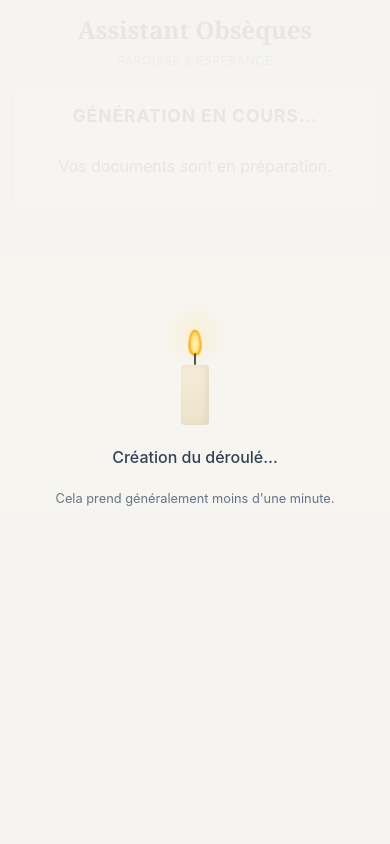
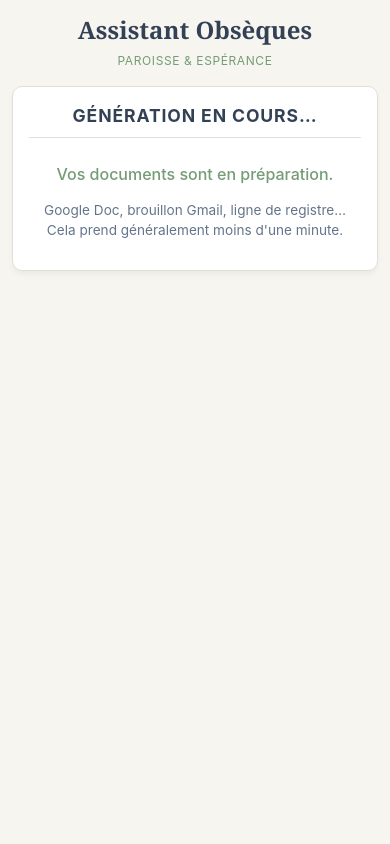
Before and after one commit to MaryleneH/assistant-obseques, a FastAPI app: template ui/templates/screen_c.html in a window 390 px wide. Run offline with FastAPI, Linux system fonts and the light colour scheme; the template is opened without the code that fills it, so the values that code supplies are empty; the visitor is signed in with stand-in values (Sample User, id 1); parts of the project's set-up code (start-up, migrations or seed data) failed here and were passed over.

Commit message:
fix(ui): add candle spinner element and screen-c waiting state revert
Screen A: add missing candle-spinner div under the candle animation.
Screen C: revert to sober text-based waiting state (candle stays on A only).
Mobile screenshots: capture eval results for responsive rendering proof.

```diff
--- a/ui/templates/screen_a.html
+++ b/ui/templates/screen_a.html
@@ -147,6 +147,7 @@
             <div class="candle-wick"></div>
             <div class="candle-wax"></div>
         </div>
+        <div class="candle-spinner"></div>
         <div id="candleMsg" class="candle-message">Lecture de la feuille…</div>
         <div class="candle-submessage">Cela prend généralement moins d'une minute.</div>
     </div>
--- a/ui/templates/screen_c.html
+++ b/ui/templates/screen_c.html
@@ -5,8 +5,9 @@
     <meta name="viewport" content="width=device-width, initial-scale=1.0">
     <title>Assistant Obsèques - Résultat</title>
     <link rel="stylesheet" href="/static/style.css">
-    <!-- Meta refresh based on status -->
-    {% if status not in ['document_created', 'email_draft_created'] %}
+    <!-- Poll until generation_complete — not status-based (avoids the race
+         where gdocLink was unset at the intermediate status change). -->
+    {% if not generation_complete %}
     <meta http-equiv="refresh" content="5">
     {% endif %}
     <style>
@@ -25,19 +26,48 @@
             margin-top: 24px;
             font-size: 14px;
         }
+        .waiting-text {
+            color: var(--accent-sage);
+            font-weight: 500;
+            margin: 24px 0 8px;
+        }
+        .waiting-sub {
+            color: #64748B;
+            font-size: 0.85rem;
+        }
+        .error-box {
+            background: #FEF2F2;
+            border: 1px solid var(--error-red);
+            border-radius: 8px;
+            padding: 16px;
+            margin-top: 16px;
+            color: var(--error-red);
+            font-size: 0.9rem;
+        }
     </style>
 </head>
 <body>
     <div class="container">
         <div class="brand-header">
             <h1 class="brand-title">Assistant Obsèques</h1>
-            <p class="brand-subtitle">Paroisse & Espérance</p>
+            <p class="brand-subtitle">Paroisse &amp; Espérance</p>
         </div>
 
         <div class="card">
-            {% if status not in ['document_created', 'email_draft_created'] %}
+            {% if generation_error %}
+                <h3 class="label-micro">Erreur lors de la génération</h3>
+                <div class="error-box">
+                    <p>Une erreur est survenue pendant la création des documents.</p>
+                    <p>Veuillez réessayer ou contacter l'assistance.</p>
+                </div>
+                <a href="/" class="btn-primary" style="margin-top: 16px;">← Recommencer</a>
+
+            {% elif not generation_complete %}
                 <h3 class="label-micro">Génération en cours…</h3>
-                <p>Vos documents sont en préparation.</p>
+                <p class="waiting-text">Vos documents sont en préparation.</p>
+                <p class="waiting-sub">Google Doc, brouillon Gmail, ligne de registre…<br>
+                Cela prend généralement moins d'une minute.</p>
+
             {% else %}
                 <div class="success-icon">✓</div>
                 <h3 class="label-micro">Dossier généré avec succès</h3>
@@ -70,44 +100,5 @@
             {% endif %}
         </div>
     </div>
-
-    <!-- Candle loader overlay (shared component from style.css) -->
-    <div id="candleOverlay" class="candle-overlay">
-        <div class="candle">
-            <div class="candle-glow"></div>
-            <div class="candle-flame"></div>
-            <div class="candle-wick"></div>
-            <div class="candle-wax"></div>
-        </div>
-        <div id="candleMsg" class="candle-message">Création du déroulé…</div>
-        <div class="candle-submessage">Cela prend généralement moins d'une minute.</div>
-    </div>
-
-    <script>
-        // Show candle overlay when generation is in progress
-        (function() {
-            const isGenerating = {{ 'true' if status not in ['document_created', 'email_draft_created'] else 'false' }};
-            if (!isGenerating) return;
-
-            const overlay = document.getElementById('candleOverlay');
-            overlay.classList.add('active');
-
-            const messages = [
-                'Création du déroulé\u2026',
-                'Rédaction du mot d\u2019accueil\u2026',
-                'Préparation du brouillon\u2026',
-            ];
-            let idx = 0;
-            const el = document.getElementById('candleMsg');
-            setInterval(() => {
-                idx = (idx + 1) % messages.length;
-                el.style.opacity = '0';
-                setTimeout(() => {
-                    el.textContent = messages[idx];
-                    el.style.opacity = '1';
-                }, 400);
-            }, 6000);
-        })();
-    </script>
 </body>
 </html>
```
Also changed, not shown: eval/results/mobile/screen_a.png (added), eval/results/mobile/screen_a_candle_loader.png (added), eval/results/mobile/screen_a_landscape.png (added), eval/results/mobile/screen_a_portrait.png (added), eval/results/mobile/screen_a_tablet.png (added), eval/results/mobile/screen_b.png (added), eval/results/mobile/screen_b_landscape.png (added), eval/results/mobile/screen_b_portrait.png (added), eval/results/mobile/screen_b_tablet.png (added), eval/results/mobile/screen_c.png (added), eval/results/mobile/screen_c_landscape.png (added), eval/results/mobile/screen_c_portrait.png (added), eval/results/mobile/screen_c_tablet.png (added).
